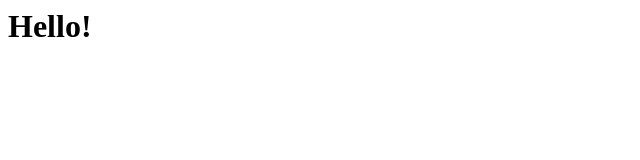
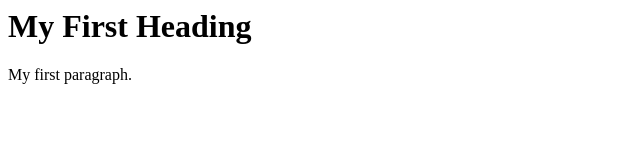
Before and after one commit to ronzus/DL_basics, a plain HTML site: page index.html in a window 1280 px wide. Shown: the whole page, without its empty margins (0-640 px from the left). Drawn offline with Linux system fonts and the light colour scheme.

Commit message:
Update index.html

```diff
--- a/index.html
+++ b/index.html
@@ -1 +1,9 @@
-<h1>Hello!</h1>
+<head>
+<title>Page Title</title>
+</head>
+<body>
+
+<h1>My First Heading</h1>
+<p>My first paragraph.</p>
+
+</body>
```
